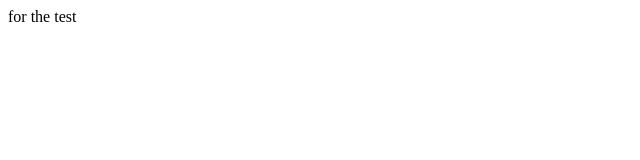
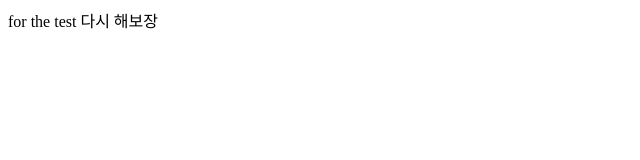
Before and after one commit to cyjadela/Test_repo, a plain HTML site: page index.html in a window 1280 px wide. Shown: the whole page, without its empty margins (0-640 px from the left). Drawn offline with Linux system fonts and the light colour scheme.

Commit message:
배고프다잉

```diff
--- a/index.html
+++ b/index.html
@@ -5,6 +5,6 @@
   <title>Document</title>
 </head>
 <body>
-for the test
+for the test 다시 해보장
 </body>
 </html>
```
